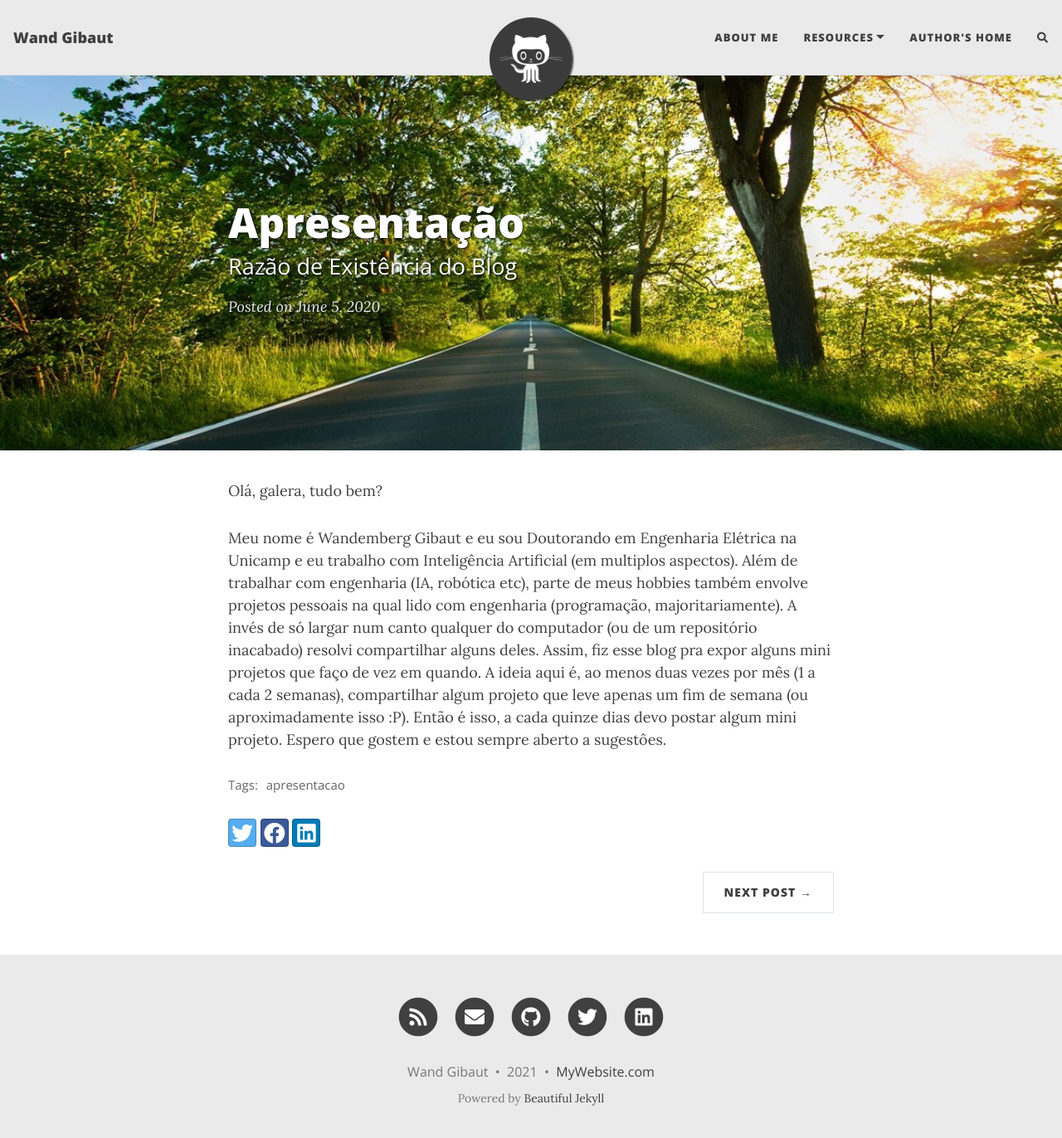
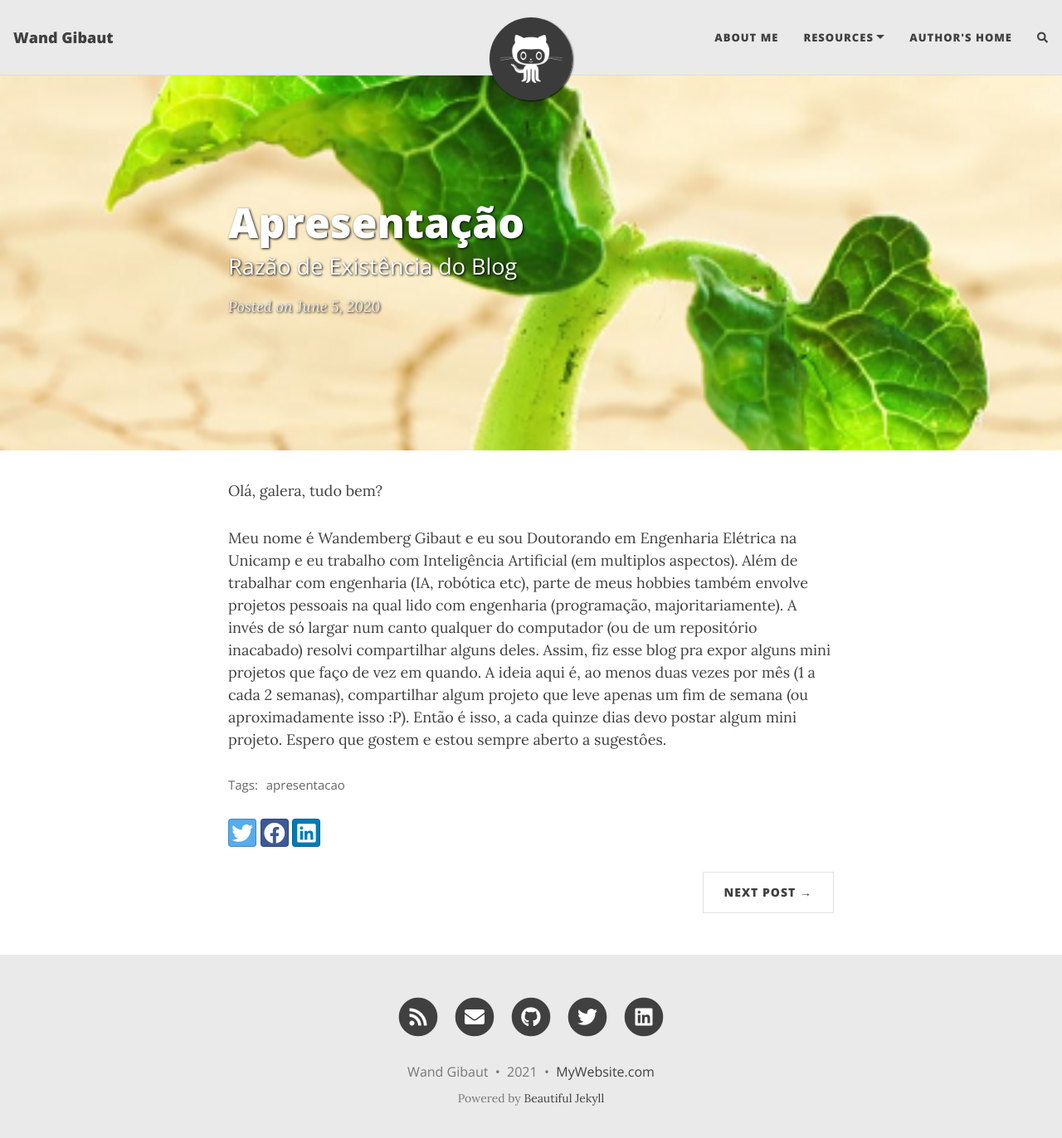
Before and after one commit to wandgibaut/wandgibaut.github.io, a Jekyll site: the page built from _posts/2020-06-05-apresentacao.md, in a window 1280 px wide and 1385 px high. Shown: the top 1372 px of the window at 83% size. Built offline with Jekyll 4.4.1, drawn with Linux system fonts in a browser that asks for light colours; nearby versions of some CDN libraries; comment, search, counter and statistics services are not loaded.

Commit message:
Update 2020-06-05-apresentacao.md

```diff
--- a/_posts/2020-06-05-apresentacao.md
+++ b/_posts/2020-06-05-apresentacao.md
@@ -2,9 +2,9 @@
 layout: post
 title: Apresentação
 subtitle: Razão de Existência do Blog
-cover-img: /assets/img/path.jpg
-thumbnail-img: /assets/img/path.jpg
-share-img: /assets/img/path.jpg
+cover-img: /assets/img/thumb.png
+thumbnail-img: /assets/img/thumb.png
+share-img: /assets/img/thumb.png
 tags: [apresentacao]
 ---
 
```
